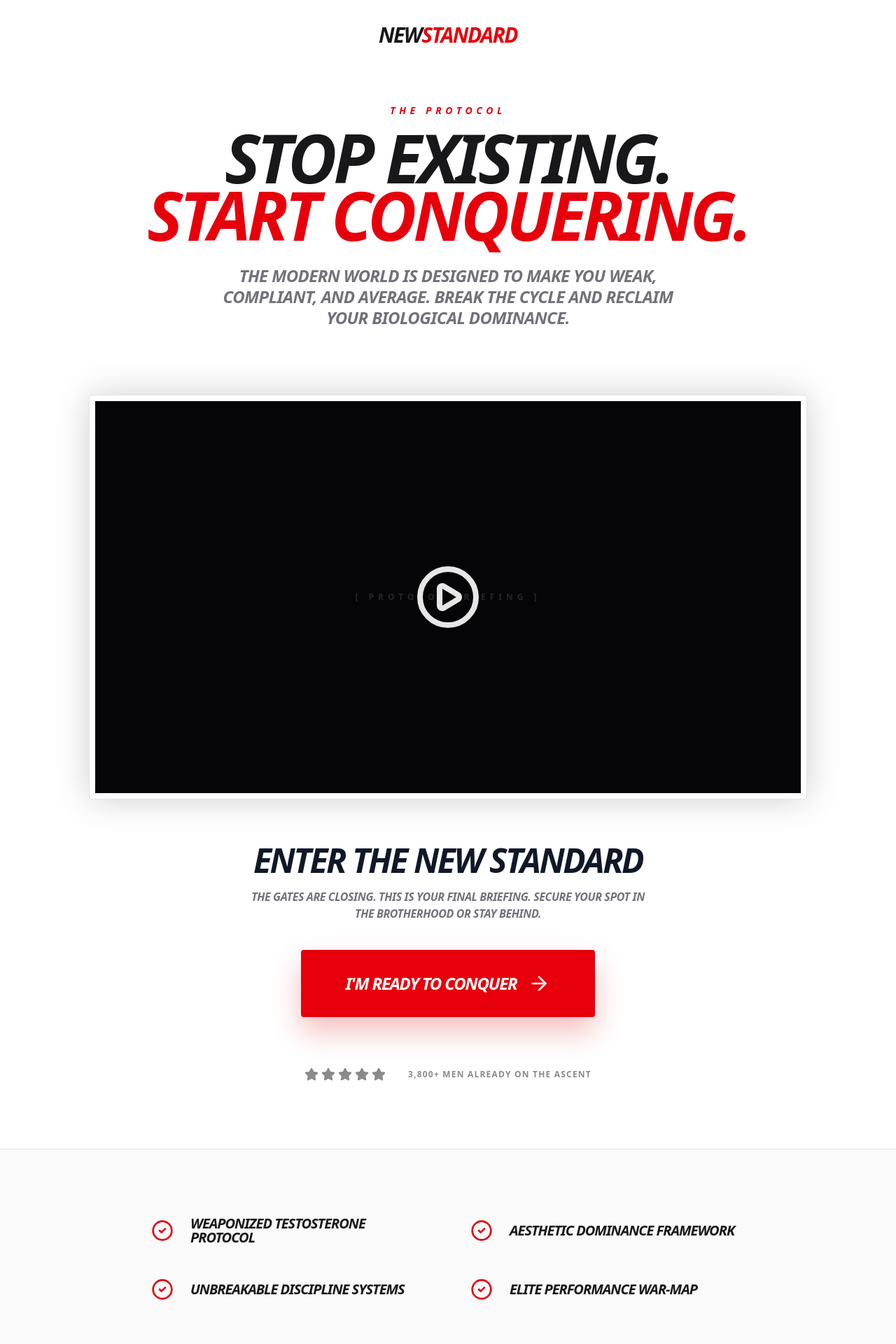
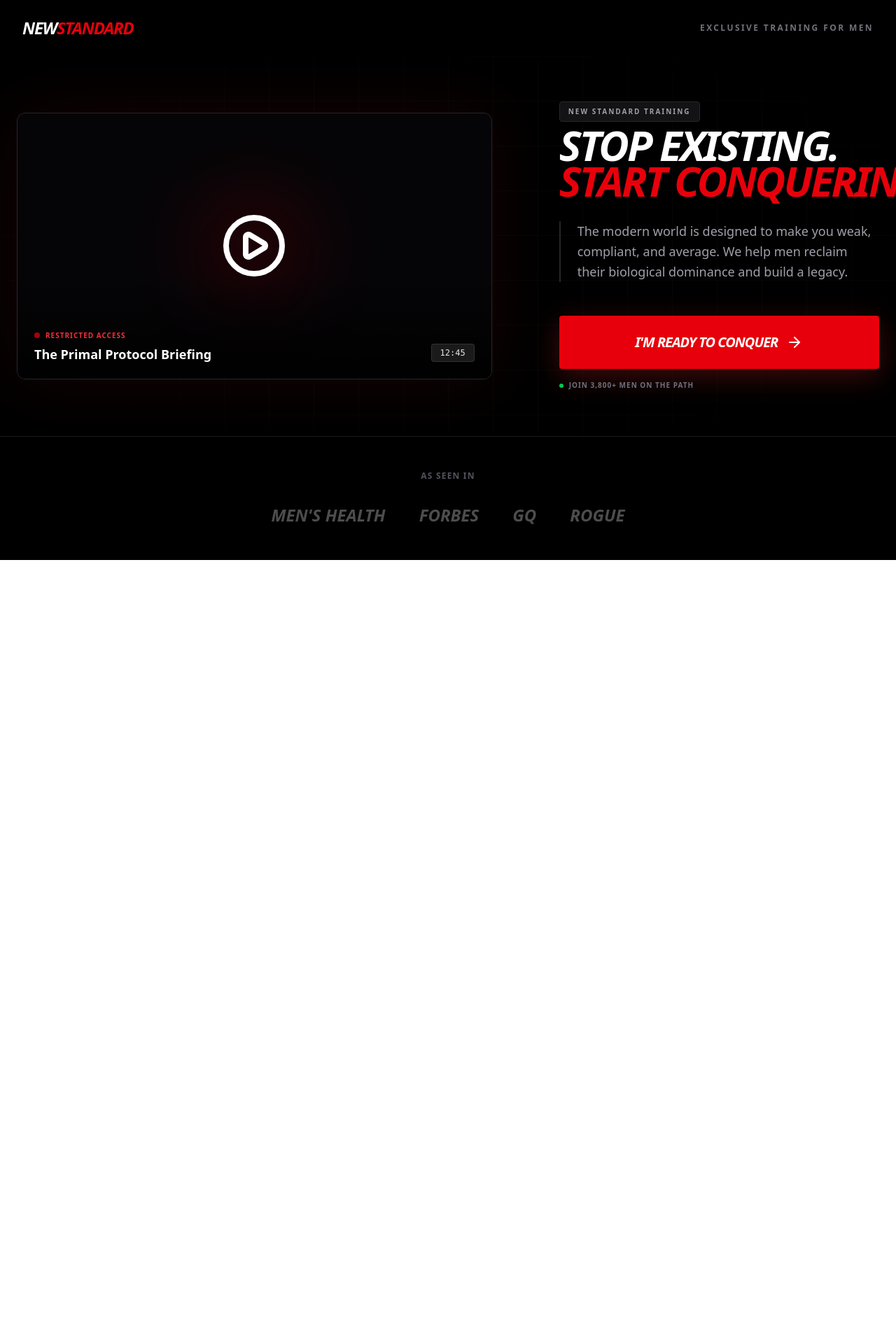
Before and after one commit to gruenkeks/newstandard, a Next.js app: page / in a window 1280 px wide. Shown: the top 1920 px of the page at 70% size. After the commit the page ends 800 px from the top, so only its background shows below. Built offline with nearby package versions, Linux system fonts and the light colour scheme.

Commit message:
Fix text wrapping and adjust grid pattern

```diff
--- a/src/app/page.tsx
+++ b/src/app/page.tsx
@@ -2,7 +2,7 @@
 
 import Image from "next/image";
 import { useState } from "react";
-import { CheckCircle2, PlayCircle, Star, ArrowRight, X, ChevronRight } from "lucide-react";
+import { CheckCircle2, PlayCircle, Star, ArrowRight, X, ChevronRight, Menu } from "lucide-react";
 
 export default function Home() {
   const [showModal, setShowModal] = useState(false);
@@ -157,7 +157,7 @@ export default function Home() {
                 <div className="text-center space-y-8 animate-in fade-in zoom-in duration-500">
                   <div className="space-y-4">
                     <h3 className="text-3xl md:text-4xl font-black uppercase italic tracking-tighter text-red-600">The Ascent Begins.</h3>
-                    <p className="text-zinc-600 font-bold leading-relaxed uppercase tracking-tight italic">Your profile has been validated. Enter your best email below to join the <span className="text-red-600 underline">NEWSTANDARD</span> waiting list and receive your first briefing.</p>
+                    <p className="text-zinc-600 font-bold leading-relaxed uppercase tracking-tight italic">Your profile has been validated. Enter your best email below to join the <span className="text-red-600 underline">NEWSTANDARD</span> waiting list.</p>
                   </div>
                   <form onSubmit={(e) => { e.preventDefault(); alert("Welcome to the New Standard."); resetModal(); }} className="space-y-4">
                     <input
@@ -180,113 +180,94 @@ export default function Home() {
         </div>
       )}
 
-      {/* Navigation */}
-      <nav className="py-8 px-6 md:px-12 flex justify-center items-center">
-        <div className="font-black text-3xl tracking-tighter text-zinc-900 uppercase italic">
+      {/* Hero Section Structure from Heartbeat Consulting */}
+      <div className="relative min-h-screen bg-black overflow-hidden flex flex-col">
+        {/* Minimal Nav */}
+        <nav className="relative z-20 flex justify-between items-center px-8 py-6 max-w-[1400px] mx-auto w-full">
+           <div className="font-black text-2xl tracking-tighter text-white uppercase italic">
             NEW<span className="text-red-600">STANDARD</span>
+          </div>
+          <div className="hidden md:block text-xs font-bold uppercase tracking-[0.2em] text-zinc-500">
+            Exclusive Training for Men
           </div>
         </nav>
 
-      {/* Hero */}
-      <header className="bg-white text-zinc-900 pt-12 pb-24 px-6 text-center">
-        <div className="max-w-4xl mx-auto space-y-8">
-          <div className="space-y-4">
-            <h2 className="text-red-600 font-black tracking-[0.4em] uppercase text-sm italic">The Protocol</h2>
-            <h1 className="text-4xl md:text-8xl font-black italic leading-[0.85] uppercase tracking-tighter">
-              Stop Existing. <br /> <span className="text-red-600">Start Conquering.</span>
-            </h1>
+        {/* Main Content Area */}
+        <main className="flex-grow flex items-center justify-center relative z-10 px-6 py-12 lg:py-0">
+          {/* Background Grid Pattern (Subtle & Fixed) */}
+          <div className="absolute inset-0 bg-[linear-gradient(to_right,#222222_1px,transparent_1px),linear-gradient(to_bottom,#222222_1px,transparent_1px)] bg-[size:4rem_4rem] [mask-image:radial-gradient(ellipse_60%_60%_at_50%_50%,#000_70%,transparent_100%)] opacity-[0.2] pointer-events-none" />
+
+          <div className="max-w-[1400px] w-full mx-auto grid lg:grid-cols-12 gap-12 lg:gap-24 items-center">
+
+            {/* Left Column: Massive Video Element (Spans 7 columns) */}
+            <div className="lg:col-span-7 relative group w-full aspect-video bg-zinc-950 rounded-xl overflow-hidden border border-zinc-800 shadow-[0_0_100px_rgba(220,38,38,0.1)] cursor-pointer hover:border-red-600/50 transition-all duration-300">
+               <div className="absolute inset-0 flex items-center justify-center bg-black/40 group-hover:bg-black/20 transition-all">
+                <div className="relative">
+                  <div className="absolute inset-0 bg-red-600 blur-2xl opacity-20 group-hover:opacity-40 transition-opacity rounded-full scale-150" />
+                  <PlayCircle className="w-24 h-24 text-white relative z-10 drop-shadow-2xl group-hover:scale-110 transition-transform duration-300" />
                 </div>
-          <p className="text-xl md:text-2xl text-zinc-500 max-w-2xl mx-auto font-bold uppercase leading-tight tracking-tight italic">
-            The modern world is designed to make you weak, compliant, and average. Break the cycle and reclaim your biological dominance.
-          </p>
                </div>
-      </header>
-
-      {/* Video / CTA */}
-      <main className="px-6 pb-24">
-        <div className="max-w-5xl mx-auto space-y-16">
-          <div className="bg-zinc-950 rounded-sm shadow-[0_0_50px_rgba(0,0,0,0.2)] overflow-hidden aspect-video relative group border-8 border-white ring-1 ring-zinc-200">
-            <div className="absolute inset-0 flex items-center justify-center bg-black/40 group-hover:bg-black/20 transition-all cursor-pointer">
-              <PlayCircle className="w-24 h-24 text-white opacity-90 group-hover:opacity-100 group-hover:scale-110 transition-all" />
+               <div className="absolute bottom-0 left-0 right-0 p-6 bg-gradient-to-t from-black/90 to-transparent pt-20 flex justify-between items-end">
+                 <div>
+                   <div className="flex items-center gap-2 mb-2">
+                     <span className="w-2 h-2 bg-red-600 rounded-full animate-pulse" />
+                     <span className="text-red-500 font-black uppercase tracking-widest text-[10px]">Restricted Access</span>
                    </div>
-            <div className="w-full h-full flex items-center justify-center text-zinc-700 text-xs font-black uppercase tracking-[0.5em]">
-              [ Protocol Briefing ]
+                   <div className="text-white font-bold text-lg leading-tight">The Primal Protocol Briefing</div>
+                 </div>
+                 <div className="bg-white/10 backdrop-blur-md border border-white/10 px-3 py-1 rounded text-xs font-mono text-white/90">
+                   12:45
+                 </div>
                </div>
             </div>
 
-          <div className="text-center space-y-10">
-            <div className="space-y-4">
-              <h3 className="text-3xl md:text-5xl font-black uppercase italic tracking-tighter">
-                Enter The New Standard
-              </h3>
-              <p className="text-zinc-500 max-w-xl mx-auto font-bold uppercase tracking-tight italic">
-                The gates are closing. This is your final briefing. Secure your spot in the brotherhood or stay behind.
-              </p>
+            {/* Right Column: Copy & CTA (Spans 5 columns) */}
+            <div className="lg:col-span-5 flex flex-col justify-center space-y-8 text-left relative z-20">
+              <div className="inline-flex self-start items-center gap-2 bg-zinc-900/80 border border-zinc-800 backdrop-blur-sm rounded-sm px-3 py-1.5 text-[10px] font-black text-zinc-400 uppercase tracking-[0.2em] mb-2">
+                New Standard Training
               </div>
 
+              <h1 className="text-5xl md:text-6xl lg:text-5xl xl:text-6xl 2xl:text-7xl font-black text-white italic leading-[0.85] tracking-tighter uppercase">
+                Stop Existing. <br/>
+                <span className="text-red-600 whitespace-nowrap">Start Conquering.</span>
+              </h1>
+
+              <p className="text-lg text-zinc-400 font-medium leading-relaxed max-w-md border-l-2 border-zinc-800 pl-6">
+                The modern world is designed to make you weak, compliant, and average. We help men reclaim their biological dominance and build a legacy.
+              </p>
+
+              <div className="pt-4">
                 <button
                   onClick={() => setShowModal(true)}
-              className="inline-flex items-center gap-4 bg-red-600 hover:bg-red-700 text-white font-black py-8 px-16 rounded-sm text-2xl shadow-[0_20px_40px_rgba(220,38,38,0.3)] transform transition hover:scale-105 uppercase italic tracking-tighter"
+                  className="w-full bg-red-600 hover:bg-red-700 text-white font-black py-6 px-8 rounded-sm text-xl shadow-[0_10px_40px_rgba(220,38,38,0.3)] transform transition hover:scale-[1.02] active:scale-[0.98] uppercase italic tracking-tighter flex items-center justify-center gap-3 group"
                 >
-              I'M READY TO CONQUER <ArrowRight className="w-8 h-8" />
+                  I'M READY TO CONQUER
+                  <ArrowRight className="w-6 h-6 group-hover:translate-x-1 transition-transform" />
                 </button>
-
-            <div className="flex justify-center items-center gap-8 pt-8 grayscale opacity-50">
-              <div className="flex gap-1">
-                {[...Array(5)].map((_, i) => <Star key={i} className="w-5 h-5 fill-zinc-900" />)}
-              </div>
-              <p className="text-xs font-black uppercase tracking-widest text-zinc-900">3,800+ MEN ALREADY ON THE ASCENT</p>
+                <div className="mt-4 flex items-center gap-2 text-[10px] text-zinc-500 font-bold uppercase tracking-widest">
+                  <span className="w-1.5 h-1.5 bg-green-500 rounded-full" />
+                  Join 3,800+ Men On The Path
                 </div>
               </div>
             </div>
+
+          </div>
         </main>
 
-      {/* Pruned Benefits */}
-      <section className="bg-zinc-50 py-24 border-y border-zinc-200">
-        <div className="max-w-4xl mx-auto px-6">
-          <div className="grid md:grid-cols-2 gap-x-16 gap-y-12">
-            {[
-              "Weaponized Testosterone Protocol",
-              "Aesthetic Dominance Framework",
-              "Unbreakable Discipline Systems",
-              "Elite Performance War-Map"
-            ].map((benefit, i) => (
-              <div key={i} className="flex gap-6 items-center">
-                <CheckCircle2 className="w-8 h-8 text-red-600 flex-shrink-0" />
-                <p className="text-xl text-zinc-900 font-black uppercase italic tracking-tighter leading-none">{benefit}</p>
-              </div>
-            ))}
+        {/* Footer Logos */}
+        <div className="relative z-10 py-12 border-t border-zinc-900 bg-black">
+          <div className="max-w-[1400px] mx-auto px-6 text-center">
+             <p className="text-zinc-600 text-xs font-bold uppercase tracking-widest mb-8">As seen in</p>
+             <div className="flex flex-wrap justify-center gap-12 opacity-30 grayscale hover:grayscale-0 transition-all duration-500">
+               {/* Placeholders for logos, styled as simple text for now or replace with images */}
+               <h3 className="text-2xl font-black text-white italic">MEN'S HEALTH</h3>
+               <h3 className="text-2xl font-black text-white italic">FORBES</h3>
+               <h3 className="text-2xl font-black text-white italic">GQ</h3>
+               <h3 className="text-2xl font-black text-white italic">ROGUE</h3>
              </div>
           </div>
-      </section>
-
-      {/* Final CTA */}
-      <section className="py-24 bg-red-600 text-white text-center">
-        <div className="max-w-3xl mx-auto px-6 space-y-10">
-          <h2 className="text-4xl md:text-7xl font-black uppercase italic tracking-tighter leading-[0.9]">THE CHOICE IS YOURS: <br /> EVOLVE OR DECAY.</h2>
-          <button
-            onClick={() => setShowModal(true)}
-            className="bg-white text-red-600 font-black py-8 px-16 rounded-sm text-2xl shadow-2xl transform transition hover:scale-105 uppercase italic tracking-tighter"
-          >
-            I'M READY TO CONQUER
-          </button>
-        </div>
-      </section>
-
-      {/* Footer */}
-      <footer className="bg-white text-zinc-400 py-20 px-6 text-center text-[10px] uppercase tracking-[0.3em] font-black">
-        <div className="max-w-6xl mx-auto space-y-8">
-          <div className="font-black text-xl tracking-tighter text-zinc-900 italic">
-            NEW<span className="text-red-600">STANDARD</span>
-          </div>
-          <p>&copy; 2026 NEWSTANDARD. ALL RIGHTS RESERVED.</p>
-          <div className="flex justify-center gap-8">
-            <a href="#" className="hover:text-zinc-900 transition-colors">Privacy</a>
-            <a href="#" className="hover:text-zinc-900 transition-colors">Terms</a>
-            <a href="#" className="hover:text-zinc-900 transition-colors">Contact</a>
         </div>
       </div>
-      </footer>
     </div>
   );
 }
```
Lines whose indentation alone changed are shown as unchanged.
